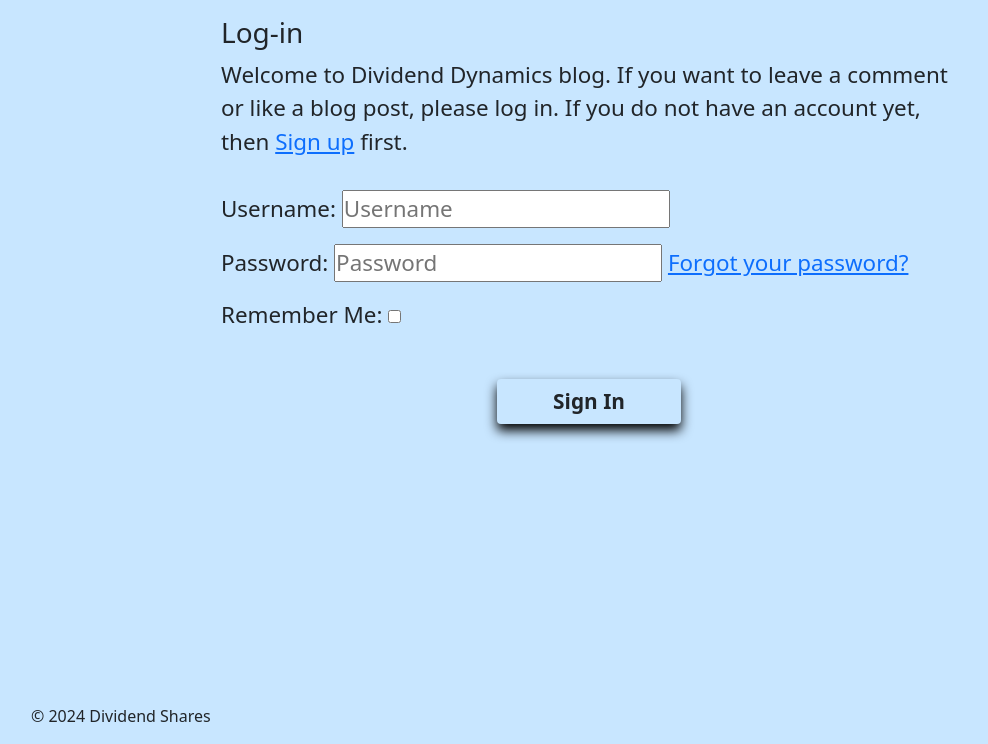
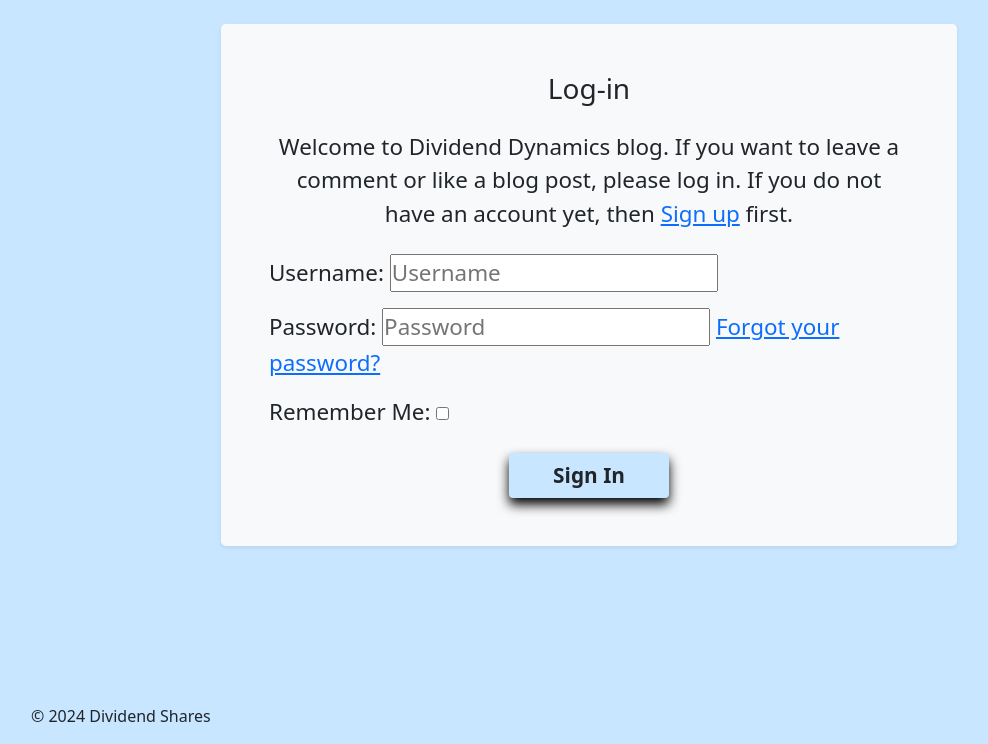
Before and after one commit to Werner-Staeblein/Project-4, a Django app: page /accounts/login/ in a window 1280 px wide. Shown: the part 56-800 px from the top of the page, without its empty margins (51-1039 px from the left). Run offline with Django 4.2, Linux system fonts and the light colour scheme.

Commit message:
Add logout.html with customized style. Match login.html with customized style

```diff
--- a/static/css/style.css
+++ b/static/css/style.css
@@ -33,6 +33,10 @@ body {
     font-size: 1.4rem;
     font-weight: 700;
     color: var(--headline);
+}
+
+.jumbotron {
+    background-color: #ffffff !important;
 }
 
 /*---------------------------------------------------------------------------------
--- a/templates/account/login.html
+++ b/templates/account/login.html
@@ -7,33 +7,29 @@
 {% block content %}
 
 <div class="container">
-  <div class="row">
-        <div class="col-md-8 mt-3 offset-md-2">
-            <h3>{% trans "Log-in" %}</h3>
+  <div class="row justify-content-center mt-4">
+    <div class="col-md-8">
+      <div class="bg-light p-5 rounded-3 shadow-sm">
+        <h3 class="text-center mb-4">{% trans "Log-in" %}</h3>
 
-            <p>{% blocktrans %}Welcome to Dividend Dynamics blog. If you want to leave a comment or like a blog post, please log in.
-                If you do not have an account yet, then <a class="link" href="{{ signup_url }}">Sign up</a>
-                first.{% endblocktrans %}</p>
-        </div>
-    </div>
+        <p class="text-center mb-4">{% blocktrans %}Welcome to Dividend Dynamics blog. If you want to leave a comment or like a blog post, please log in.
+            If you do not have an account yet, then <a class="link" href="{{ signup_url }}">Sign up</a>
+            first.{% endblocktrans %}</p>
 
-    <div class="row">
-      <div class="col-md-8 mt-3 offset-md-2">
         <form method="POST" action="{% url 'account_login' %}">
           {% csrf_token %}
 
           {{ form.as_p }}
 
           {% if redirect_field_value %}
-          <input type="hidden" name="{{ redirect_field_name }}" value="{{ redirect_field_value }}" />
+            <input type="hidden" name="{{ redirect_field_name }}" value="{{ redirect_field_value }}" />
           {% endif %}
 
-        <button class="btn landing-btn mt-5 d-block mx-auto w-25" type="submit">{% trans "Sign In" %}</button>
+          <button class="btn landing-btn mt-4 d-block mx-auto w-25" type="submit">{% trans "Sign In" %}</button>
         </form>
+      </div>
     </div>
   </div>
 </div>
-</div>
-</div>
 
 {% endblock %}
```
Also changed, not shown: templates/account/logout.html (+22 -13 lines).
